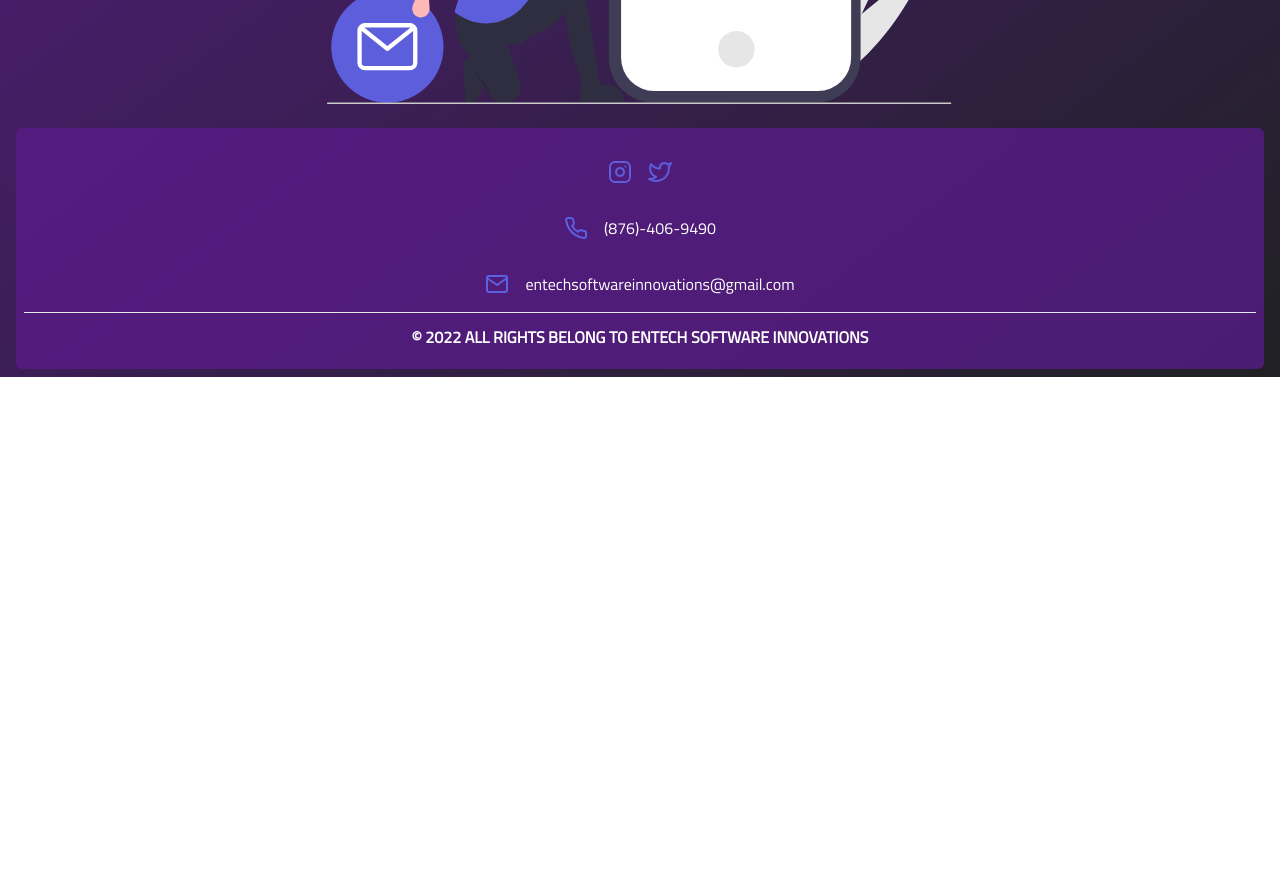
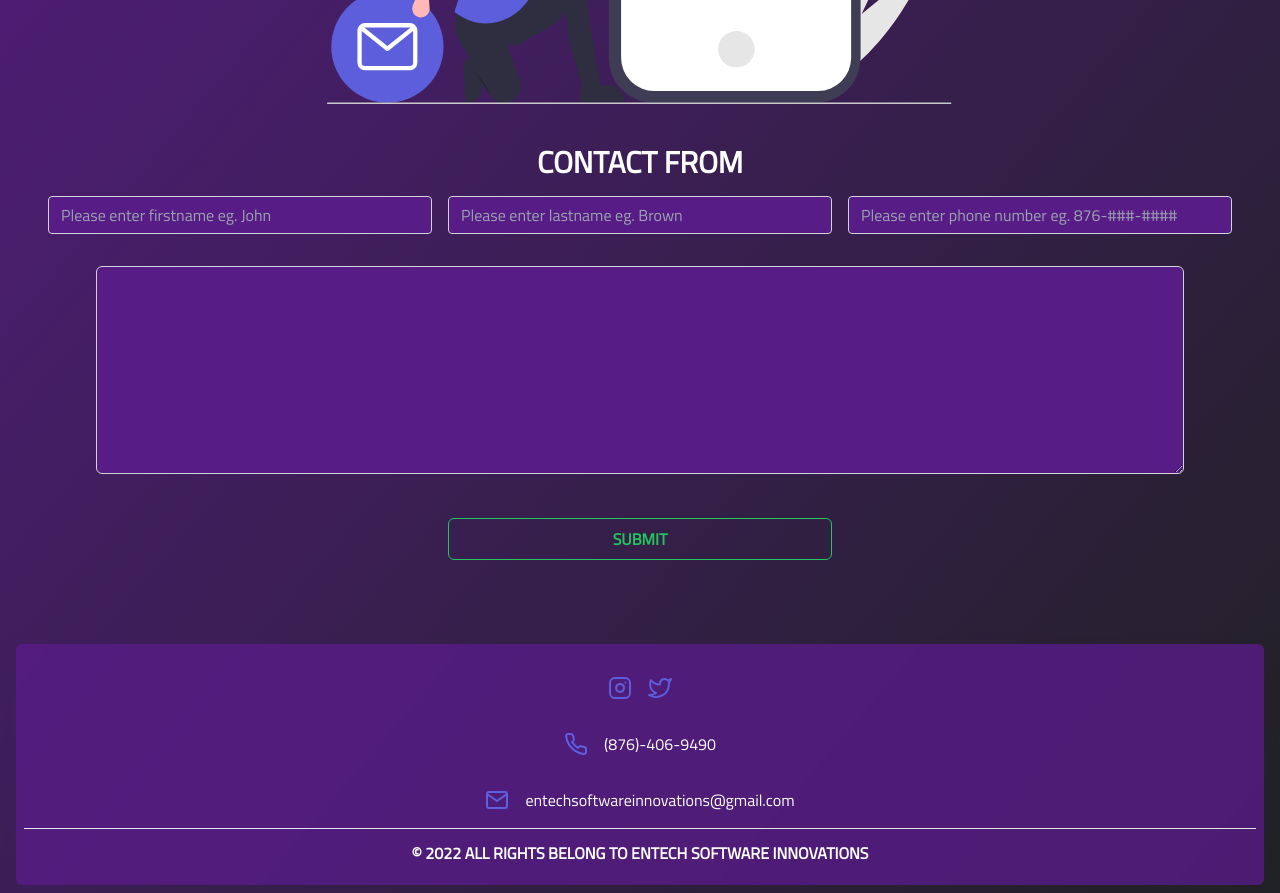
Before and after one commit to ChromeMatic/ESI, a Vue app: page /contact in a window 1280 px wide. Shown: the part 600-1493 px from the top of the page. Before the commit the page ends 977 px from the top, so only its background shows below. Built offline with nearby package versions, Linux system fonts and the light colour scheme.

Commit message:
some excelent changes added

```diff
--- a/src/pages/About.vue
+++ b/src/pages/About.vue
@@ -22,12 +22,12 @@ import {UseThemeStore} from "../store/index"
   },
   {
     name:'Alrick Franklin',
-    img:'/gamer.png',
+    img:'/alrick.jpg',
     role:'Executive Director / Frontend Developer / Mobile Developer'
   },
   {
     name:'Armani Brown',
-    img:'/hacker.png',
+    img:'/armani.jpg',
     role:'Chief Operating Officer / Co-founder / DevOps Expert'
   },
   {
@@ -47,7 +47,7 @@ import {UseThemeStore} from "../store/index"
   },
   {
     name:'Leo Mitchell',
-    img:'/avatar.png',
+    img:'/leovo.jpeg',
     role:'Chief Marketing Officer CMO'
   },
   {
@@ -87,7 +87,7 @@ import {UseThemeStore} from "../store/index"
        class="w-full py-2 px-6 rounded-md flex flex-col justify-center items-center text-white
        transition-all hover:scale-y-110 hover:scale-x-110 space-y-4"
       >
-        <img :src="item.img" class="h-32 w-32" alt="">
+        <img :src="item.img" class="rounded-full object-contain h-48 w-48" alt="">
 
         <h1 class="text-xl uppercase text-center">
           {{item.name}}
--- a/src/pages/Services.vue
+++ b/src/pages/Services.vue
@@ -1,19 +1,27 @@
 <script setup lang="ts">
  import { motion2,glowText } from "../VueMotions/montions"
  import {UseThemeStore} from "../store/index"
+ import { useRouter } from "vue-router";
 
  const darkMode = UseThemeStore();
+
+ const nav = useRouter();
+
+ function toContact() { nav.push('/contact')}
 
  const Services = [
    {
       name:'Personal Website',
-      Description:'We can create a bountiful website for you or your website',
+      Description:"Here at Entech we use the best possible tools and visuals to help your create that"+
+                  "ideal online image. We Focus on full front-end design, illustrations and graphics. Don’t know where"+
+                  "to start? Give us a call or set up a meeting We’ll help you get to where you need to be still not sure?"+
+                  "Choose from a wide variety of templates.",
       img:'https://images.unsplash.com/photo-1559028012-481c04fa702d?ixlib=rb-1.2.1&ixid=MnwxMjA3fDB8MHxwaG90by1wYWdlfHx8fGVufDB8fHx8&auto=format&fit=crop&w=1036&q=80',
       contactUs:'email us: entechsoftwareinnovations@gmail.com'
    },
    {
       name:'E-commerce Website',
-      Description:'',
+      Description:'Looking to establish an online brand? Or improve on the one you already have? We have a dedicated team waiting to hear from you. We make the transition from point A to point B seamless using( talk about some programming langue)',
       img:'https://images.unsplash.com/photo-1472851294608-062f824d29cc?ixlib=rb-1.2.1&ixid=MnwxMjA3fDB8MHxwaG90by1wYWdlfHx8fGVufDB8fHx8&auto=format&fit=crop&w=1170&q=80',
       contactUs:'email us: entechsoftwareinnovations@gmail.com'
    },
@@ -47,7 +55,7 @@
             <div
             :class="darkMode.isDark ? 'bg-innerDark transition-all':'transition-all bg-purple-900' "
             class="w-full px-2 py-2 rounded-md flex flex-col justify-center items-center
-            text-white transition-all hover:scale-110 space-y-2"
+            text-white transition-all hover:scale-105 space-y-2"
             >
                <h1 class="uppercase text-xl font-semibold">
                   {{ser.name}}
@@ -55,16 +63,21 @@
 
                <img class="h-72 w-full rounded-md" :src="ser.img" alt="">
 
-               <div class="px-4 py-2">
-                  <p class="text-base text-center uppercase">
+               <div class="px-4 py-2 flex justify-center items-center">
+                  <p class="text-base text-justify uppercase">
                      {{ser.Description}}
                   </p>
                </div>
 
-               <p>
-                  {{ser.contactUs}}
-               </p>
 
+            <button
+            @click="toContact"
+            :class="darkMode.isDark ? 'text-indigo-500 border-indigo-500':'text-green-500 border-green-500' "
+            class="uppercase font-TW bg-transparent font-semibold
+            hover:text-white py-2 px-16 border hover:border-white rounded-md transition-all"
+            >
+             get started
+            </button>
 
             </div>
          </div>
@@ -73,5 +86,7 @@
 
      </div>
 
+     <div class="py-8 w-full"></div>
+
   </div>
 </template>
--- a/src/pages/contact.vue
+++ b/src/pages/contact.vue
@@ -1,9 +1,15 @@
 <script setup lang="ts">
  import { motion1 } from "../VueMotions/montions"
+ import {UseThemeStore} from "../store/index"
+
+ const darkMode = UseThemeStore();
+
+ function submit(){}
+
 </script>
 
 <template>
-    <div class="flex flex-col space-y-2 font-TW">
+    <section class="flex flex-col space-y-2 font-TW">
 
      <h1 class="uppercase text-center lg:text-5xl text-4xl text-white py-4">
       contact us
@@ -13,5 +19,70 @@
       <img v-motion="motion1" class="w-full lg:h-128 h-64" src="../assets/contactUs.svg">
      </div>
 
-  </div>
+     <div class="flex flex-col space-y-4 w-full px-8 py-4 justify-center items-center">
+
+       <h1 class="text-3xl uppercase font-TW text-white font-semibold">
+        contact from
+       </h1>
+
+       <div class="flex lg:flex-row flex-col lg:space-y-0 space-y-4 space-x-0 lg:space-x-4">
+
+          <input
+            :class="darkMode.getTheme ? 'bg-innerDark':'bg-purple-900'"
+            class="  form-control block w-96 px-3 py-1.5 text-base
+            font-normal text-white bg-clip-padding border
+            border-solid border-gray-300 rounded transition ease-in-out m-0
+            focus:border-blue-600 focus:outline-none"
+          type="text"
+          placeholder="Please enter firstname eg. John"
+         />
+
+          <input
+          :class="darkMode.getTheme ? 'bg-innerDark':'bg-purple-900'"
+           class=" form-control block w-96 px-3 py-1.5 text-base
+            font-normal text-white bg-clip-padding border
+            border-solid border-gray-300 rounded transition ease-in-out m-0
+            focus:border-blue-600 focus:outline-none"
+           type="text"
+           placeholder="Please enter lastname eg. Brown"
+          />
+
+          <input
+            :class="darkMode.getTheme ? 'bg-innerDark':'bg-purple-900'"
+            class=" form-control block w-96 px-3 py-1.5 text-base
+            font-normal text-white bg-clip-padding border
+            border-solid border-gray-300 rounded transition ease-in-out m-0
+            focus:border-blue-600 focus:outline-none"
+           type="number"
+           placeholder="Please enter phone number eg. 876-###-####"
+          />
+
+       </div>
+
+       <div class=" flex justify-center items-center w-full lg:py-4 py-2 lg:px-16 px-4">
+        <textarea
+         :class="darkMode.getTheme ? 'bg-innerDark':'bg-purple-900'"
+          class="w-full h-52 rounded-md text-base px-8 py-2
+          font-normal text-white bg-clip-padding border
+          border-solid border-gray-300 transition ease-in-out m-0
+          focus:border-blue-600 focus:outline-none"
+        ></textarea>
+       </div>
+
+     </div>
+
+     <div class="w-full py-1 flex justify-center items-start">
+        <button
+         @click="submit"
+         :class="darkMode.isDark ? 'text-indigo-500 border-indigo-500':'text-green-500 border-green-500' "
+         class="uppercase font-TW bg-transparent font-semibold w-96
+         hover:text-white py-2 px-16 border hover:border-white rounded-md transition-all"
+        >
+          Submit
+        </button>
+     </div>
+
+     <div class="lg:py-8 py-4"></div>
+
+  </section>
 </template>
```
Also changed, not shown: public/alrick.jpg (added), public/leovo.jpeg (added).
